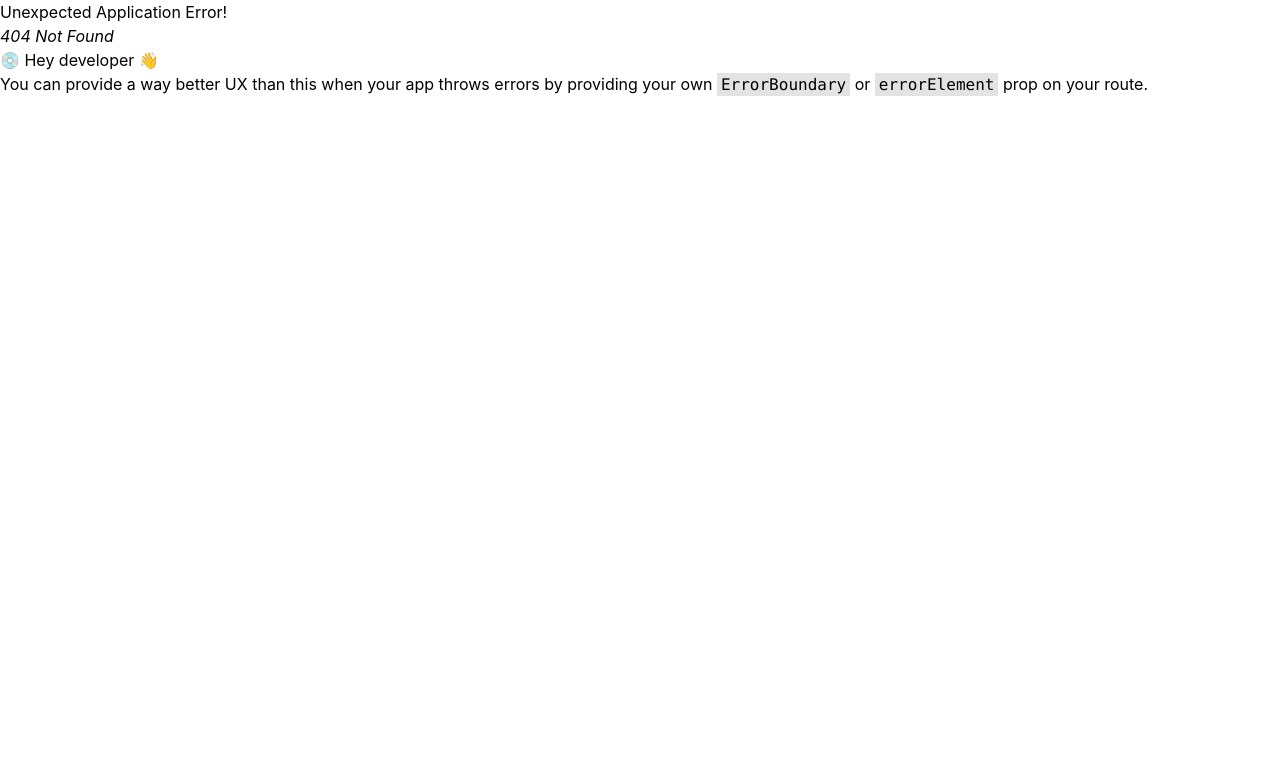
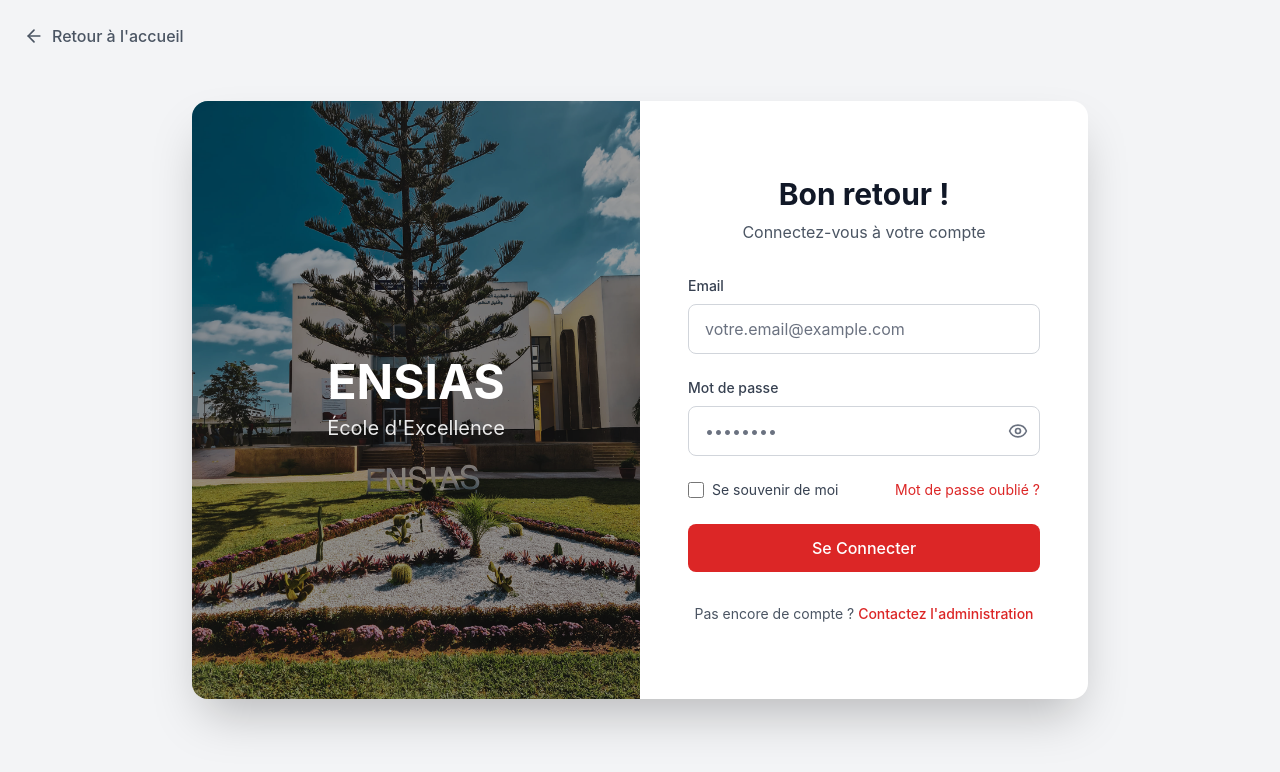
Before and after one commit to ABDERRAHMANE2303/department-management-ensias, a React (Vite) app in the folder Front-End/: page /login in a window 1280 px wide. Before the commit this address had no page. Shown: the top 772 px of the page. Built offline with nearby package versions, Linux system fonts and the light colour scheme.

Commit message:
login page v1

```diff
--- a/Front-End/src/main.jsx
+++ b/Front-End/src/main.jsx
@@ -4,15 +4,21 @@
   RouterProvider,
 } from "react-router";
 import LandingPage from './pages/LandingPage.jsx'
+import Login from './pages/Login.jsx';
 import './index.css'
 import Departement from './pages/Department.jsx';
 import DepartmentDashboard from './pages/DepartmentDashboard.jsx';
+
 
 const router = createBrowserRouter([
   {
     path: "/",
     element: <LandingPage />,
   },
+  {
+  path: "/login",
+  element: <Login />,
+ },
   {
     path: "/departement/details",
     element: <Departement />,
--- a/Front-End/src/pages/LandingPage.jsx
+++ b/Front-End/src/pages/LandingPage.jsx
@@ -8,6 +8,7 @@
 import ensias_image from '../assets/55.jpg'
 import background_ensias_light from '../assets/55.jpg'
 import DepartmentCard from '../components/DepartmentCard'
+import { Link } from 'react-router-dom';
 
 function App() {
   const [activeSection, setActiveSection] = useState('')
@@ -201,9 +202,9 @@
               )}
             </button>
 
-            <button className="text-white bg-[#ee3638] px-4 py-2 rounded hover:bg-opacity-90">
+            <Link to="/login" className="text-white bg-[#ee3638] px-4 py-2 rounded hover:bg-opacity-90">
               Se connecter
-            </button>
+            </Link>
           </div>
         </div>
 
--- /dev/null
+++ b/Front-End/src/pages/Login.jsx
@@ -0,0 +1,197 @@
+import { useState } from 'react';
+import { ArrowLeft, Eye, EyeOff } from 'lucide-react';
+import ensiasBuilding from '../assets/55.jpg';
+
+const Login = () => {
+  const [formData, setFormData] = useState({
+    email: '',
+    password: ''
+  });
+  const [showPassword, setShowPassword] = useState(false);
+  const [isLoading, setIsLoading] = useState(false);
+
+  const handleInputChange = (e) => {
+    const { name, value } = e.target;
+    setFormData(prev => ({
+      ...prev,
+      [name]: value
+    }));
+  };
+
+  const handleSubmit = async (e) => {
+    e.preventDefault();
+    setIsLoading(true);
+
+    // TODO: Add authentication logic here
+    console.log('Login attempt:', formData);
+
+    // Simulate API call
+    setTimeout(() => {
+      setIsLoading(false);
+      // TODO: Handle success/error and redirect
+    }, 2000);
+  };
+
+  const togglePasswordVisibility = () => {
+    setShowPassword(!showPassword);
+  };
+
+  return (
+    <div className="min-h-screen bg-gray-100 dark:bg-gray-900 flex items-center justify-center p-4">
+      {/* Back to home link */}
+      <div className="absolute top-6 left-6 flex items-center text-gray-600 dark:text-gray-300 hover:text-red-600 dark:hover:text-red-400 transition-colors duration-300 cursor-pointer">
+        <ArrowLeft className="h-5 w-5 mr-2" />
+        <span className="font-medium">Retour à l'accueil</span>
+      </div>
+
+      {/* Main login container */}
+      <div className="w-full max-w-4xl bg-white dark:bg-gray-800 rounded-2xl shadow-2xl dark:shadow-gray-900 overflow-hidden">
+        <div className="flex flex-col md:flex-row">
+
+          {/* Left side - Image */}
+          <div className="md:w-1/2 relative">
+            <img
+              src={ensiasBuilding}
+              alt="ENSIAS Campus"
+              className="w-full h-64 md:h-full object-cover"
+            />
+            {/* Overlay with ENSIAS text */}
+            <div className="absolute inset-0 bg-black bg-opacity-40 flex items-center justify-center">
+              <div className="text-center text-white">
+                <h1 className="text-4xl md:text-5xl font-bold mb-2">ENSIAS</h1>
+                <p className="text-lg md:text-xl opacity-90">École d'Excellence</p>
+              </div>
+            </div>
+          </div>
+
+          {/* Right side - Login form */}
+          <div className="md:w-1/2 p-8 md:p-12 flex flex-col justify-center">
+            <div className="max-w-md mx-auto w-full">
+
+              {/* Welcome message */}
+              <div className="text-center mb-8">
+                <h2 className="text-3xl font-bold text-gray-900 dark:text-white mb-2">
+                  Bon retour !
+                </h2>
+                <p className="text-gray-600 dark:text-gray-400">
+                  Connectez-vous à votre compte
+                </p>
+              </div>
+
+              {/* Login form */}
+              <div className="space-y-6">
+
+                {/* Email field */}
+                <div>
+                  <label
+                    htmlFor="email"
+                    className="block text-sm font-medium text-gray-700 dark:text-gray-300 mb-2"
+                  >
+                    Email
+                  </label>
+                  <input
+                    type="email"
+                    id="email"
+                    name="email"
+                    value={formData.email}
+                    onChange={handleInputChange}
+                    required
+                    className="w-full px-4 py-3 border border-gray-300 dark:border-gray-600 rounded-lg focus:ring-2 focus:ring-red-500 focus:border-transparent bg-white dark:bg-gray-700 text-gray-900 dark:text-white placeholder-gray-500 dark:placeholder-gray-400 transition-colors duration-200"
+                    placeholder="votre.email@example.com"
+                  />
+                </div>
+
+                {/* Password field */}
+                <div>
+                  <label
+                    htmlFor="password"
+                    className="block text-sm font-medium text-gray-700 dark:text-gray-300 mb-2"
+                  >
+                    Mot de passe
+                  </label>
+                  <div className="relative">
+                    <input
+                      type={showPassword ? "text" : "password"}
+                      id="password"
+                      name="password"
+                      value={formData.password}
+                      onChange={handleInputChange}
+                      required
+                      className="w-full px-4 py-3 pr-12 border border-gray-300 dark:border-gray-600 rounded-lg focus:ring-2 focus:ring-red-500 focus:border-transparent bg-white dark:bg-gray-700 text-gray-900 dark:text-white placeholder-gray-500 dark:placeholder-gray-400 transition-colors duration-200"
+                      placeholder="••••••••"
+                    />
+                    <button
+                      type="button"
+                      onClick={togglePasswordVisibility}
+                      className="absolute right-3 top-1/2 transform -translate-y-1/2 text-gray-500 dark:text-gray-400 hover:text-gray-700 dark:hover:text-gray-200 transition-colors duration-200"
+                    >
+                      {showPassword ? (
+                        <EyeOff className="h-5 w-5" />
+                      ) : (
+                        <Eye className="h-5 w-5" />
+                      )}
+                    </button>
+                  </div>
+                </div>
+
+                {/* Remember me and forgot password */}
+                <div className="flex items-center justify-between">
+                  <label className="flex items-center">
+                    <input
+                      type="checkbox"
+                      className="h-4 w-4 text-red-600 focus:ring-red-500 border-gray-300 dark:border-gray-600 rounded"
+                    />
+                    <span className="ml-2 block text-sm text-gray-700 dark:text-gray-300">
+                      Se souvenir de moi
+                    </span>
+                  </label>
+                  <button
+                    type="button"
+                    className="text-sm text-red-600 dark:text-red-400 hover:text-red-800 dark:hover:text-red-300 transition-colors duration-200"
+                  >
+                    Mot de passe oublié ?
+                  </button>
+                </div>
+
+                {/* Submit button */}
+                <button
+                  type="button"
+                  onClick={handleSubmit}
+                  disabled={isLoading}
+                  className="w-full bg-red-600 hover:bg-red-700 disabled:bg-red-400 text-white font-medium py-3 px-4 rounded-lg transition-colors duration-200 flex items-center justify-center"
+                >
+                  {isLoading ? (
+                    <>
+                      <div className="animate-spin rounded-full h-5 w-5 border-b-2 border-white mr-2"></div>
+                      Connexion...
+                    </>
+                  ) : (
+                    'Se Connecter'
+                  )}
+                </button>
+
+              </div>
+
+              {/* Additional links */}
+              <div className="mt-8 text-center">
+                <p className="text-sm text-gray-600 dark:text-gray-400">
+                  Pas encore de compte ?{' '}
+                  <a
+                    href="#"
+                    className="text-red-600 dark:text-red-400 hover:text-red-800 dark:hover:text-red-300 font-medium transition-colors duration-200"
+                  >
+                    Contactez l'administration
+                  </a>
+                </p>
+              </div>
+
+            </div>
+          </div>
+
+        </div>
+      </div>
+    </div>
+  );
+};
+
+export default Login;
```
